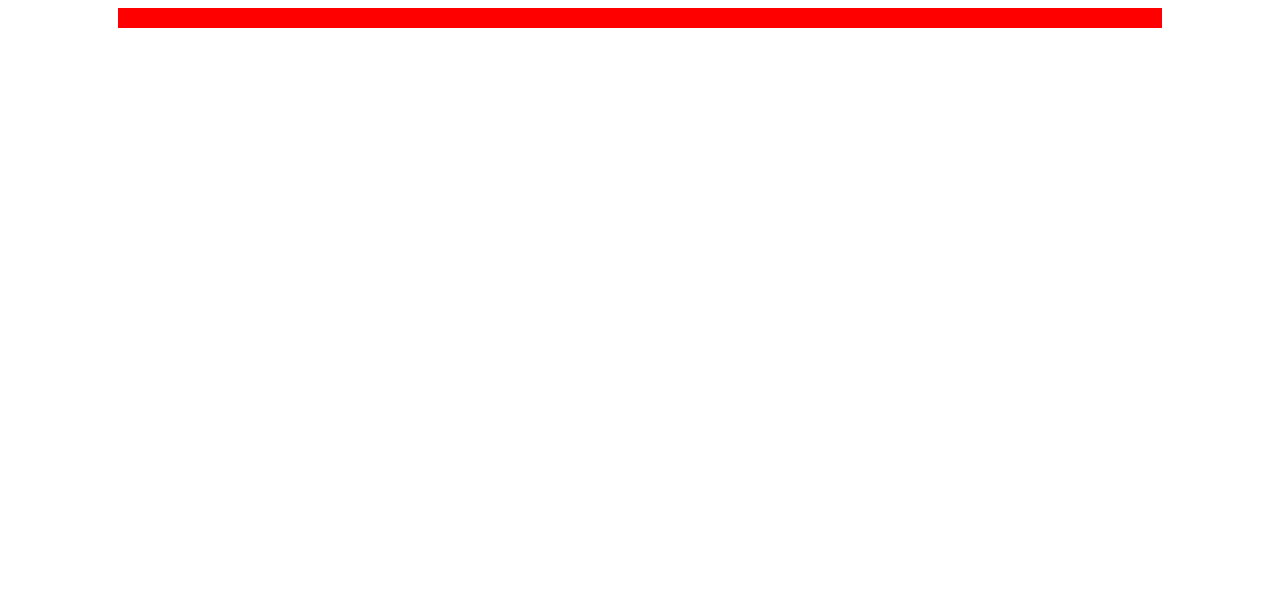
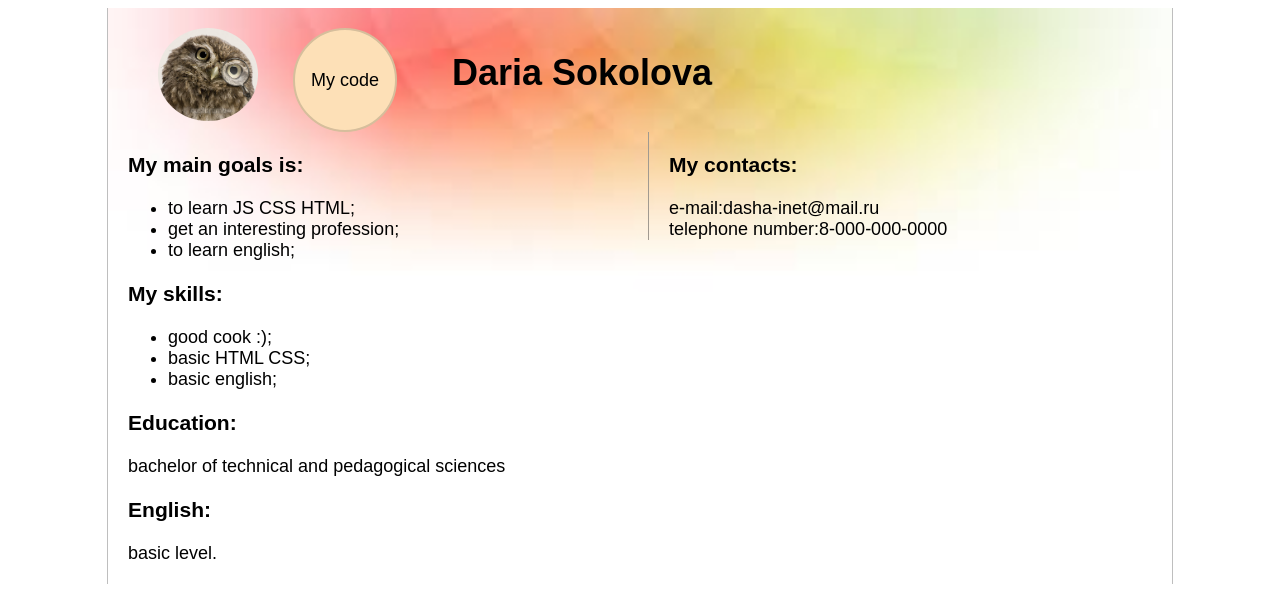
Before and after one commit to DariaSokolova23/rsschool-2019Q1-cv, a plain HTML site: page index.html in a window 1280 px wide. Drawn offline with Linux system fonts and the light colour scheme.

Commit message:
feat: add images styled html

```diff
--- a/index.html
+++ b/index.html
@@ -10,9 +10,42 @@
 </head>
 
 <body>
+  <div class="wrapper">
+    <header>
+      <img src="images/Безымянный.png" class="image" atl="foto">
 
-  <div class="wrapper">
+          <a href="https://github.com/DariaSokolova23/rsschool-2019Q1-cv" class="code-button">
+            My code
+          </a>
 
+      <h1> Daria Sokolova</h1>
+    </header>
+
+    <div class="contacts">
+      <h3>My contacts:</h3>
+      e-mail:dasha-inet@mail.ru <br>
+      telephone number:8-000-000-0000
+    </div>
+
+    <h3> My main goals is: </h3>
+    <ul>
+      <li>to learn JS CSS HTML;</li>
+      <li>get an interesting profession;</li>
+      <li>to learn english;</li>
+    </ul>
+
+    <h3> My skills:</h3>
+    <ul>
+      <li>good cook :);</li>
+      <li>basic HTML CSS;</li>
+      <li>basic english;</li>
+    </ul>
+
+    <h3>Education:</h3>
+    <span> bachelor of technical and pedagogical sciences </span>
+
+    <h3>English: </h3>
+     <span>basic level.</span>
   </div>
   <!--script src="scripts/index.js" ></script-->
 </body>
--- a/styles/style.css
+++ b/styles/style.css
@@ -1,6 +1,55 @@
+*{
+    font-family: Arial, Helvetica, sans-serif;
+
+}
 .wrapper{
     width: 1024px;
     margin: 0 auto;
-    background: red;
-    padding: 10px;
+    border-left: 1px solid #bebebe;
+    border-right: 1px solid #bebebe;
+    background:#fff url(../images/header.jpg) no-repeat;
+    background-size: 100% 300px;
+    padding: 20px;
+    font-size: 18px;
+
 }
+header h1{
+    display: inline-block;
+    vertical-align: top;
+    padding-left: 50px;
+    padding-right: 50px;
+}
+a.code-button h3{
+    padding-right:50%;
+
+}
+.image{
+    display: inline-block;
+    margin: 0 auto;
+    border-radius: 50%;
+    width: 100px;
+    padding-left: 30px;
+    padding-right: 30px;
+    vertical-align: top;
+
+
+}
+.code-button{
+    display: inline-block;
+    line-height: 100px;
+    text-align: center;
+    width: 100px;
+    height: 100px;
+    color: rgb(0, 0, 0);
+    background-color: #fde0b7;
+    border-radius: 50%;
+    border: 2px solid #d6be9c;
+    text-decoration: none;
+    vertical-align: top;
+}
+.contacts{
+    float:right;
+    padding-right: 20%;
+    border-left: 1px solid #a19a90;
+    padding-left: 20px;
+}
```
Also changed, not shown: images/header.jpg (added), images/Безымянный.png (added).
